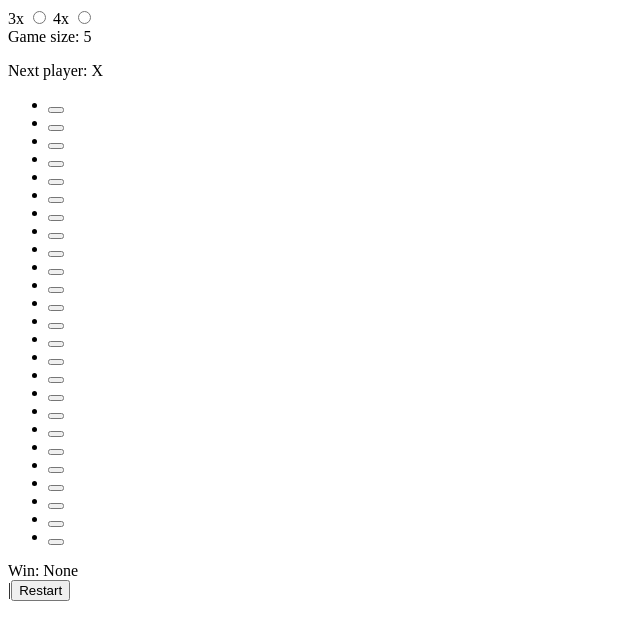
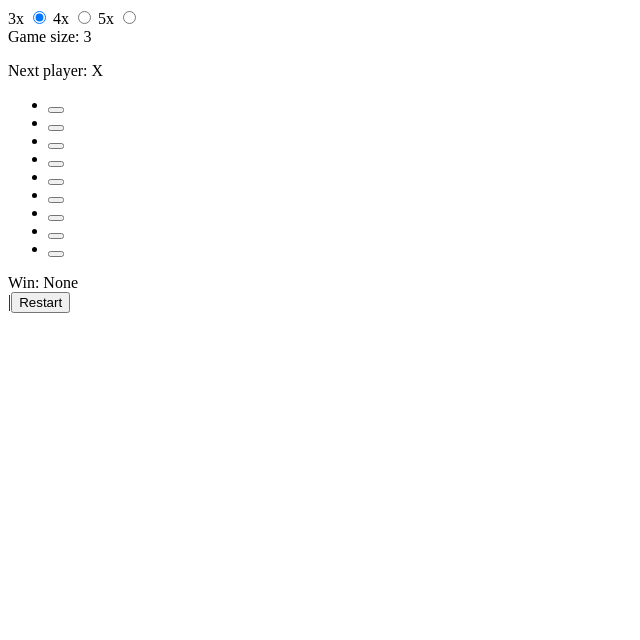
Before and after one commit to akramjonnuriddinov/vue-tic-tac-toe, a Vue app: page / in a window 1280 px wide. Shown: the top 640 px of the page, without its empty margins (0-640 px from the left). Built offline with nearby package versions, Linux system fonts and the light colour scheme; the HTML template or start-up script is replaced by a standard one.

Commit message:
add dynamic classes

```diff
--- a/src/components/TicTacToe.vue
+++ b/src/components/TicTacToe.vue
@@ -21,6 +21,16 @@
           name="game"
         />
       </label>
+      <label for="x5">
+        5x
+        <input
+          :value="5"
+          v-model="game_size"
+          id="x5"
+          type="radio"
+          name="game"
+        />
+      </label>
       <div>Game size: {{ game_size }}</div>
     </div>
 
@@ -28,11 +38,10 @@
 
     <div class="flex items-start justify-between">
       <ul class="flex flex-wrap border" :class="gameSizeClass">
-        <li v-for="(box, index) in boxes[game_size]" :key="index">
+        <li v-for="(box, index) in boxes" :key="index">
           <button
-            :disabled="win"
+            :disabled="box.length || win"
             @click="click(index)"
-            :class="{ 'bg-red-50': win }"
             class="flex items-center justify-center w-10 h-10 text-xl border disabled:bg-gray-100"
           >
             {{ box }}
@@ -65,15 +74,11 @@ export default {
   name: 'TicTacToe',
   data() {
     return {
-      boxes: {
-        3: this.createBoxes(3),
-        4: this.createBoxes(4),
-        5: this.createBoxes(5)
-      },
+      game_size: 3,
+      boxes: this.createBoxes(3),
       count: 0,
       combinations: [],
-      steps: [],
-      game_size: 5
+      steps: []
     }
   },
   computed: {
@@ -81,12 +86,8 @@ export default {
       return this.steps.length % 2 === 0 ? 'X' : 'O'
     },
     gameSizeClass() {
-      const classes = {
-        3: 'max-w-[122px]',
-        4: 'max-w-[162px]',
-        5: 'max-w-[202px]'
-      }
-      return classes[this.game_size]
+      const size = this.game_size * 40 + 2
+      return 'max-w-' + '[' + size + 'px]'
     },
     win() {
       let isWin = false
@@ -95,16 +96,13 @@ export default {
         const combination = this.combinations[i]
         let checkWin = true
         for (let j = 0; j < combination.length; j++) {
-          if (
-            this.boxes[this.game_size][combination[0]] !==
-            this.boxes[this.game_size][combination[j]]
-          ) {
+          if (this.boxes[combination[0]] !== this.boxes[combination[j]]) {
             checkWin = false
           }
         }
-        if (checkWin && this.boxes[this.game_size][combination[0]] !== '') {
+        if (checkWin && this.boxes[combination[0]] !== '') {
           isWin = true
-          winnedPlayer = this.boxes[this.game_size][combination[0]]
+          winnedPlayer = this.boxes[combination[0]]
           break
         }
       }
@@ -118,11 +116,10 @@ export default {
     }
   },
   watch: {
-    async game_size(value) {
+    async game_size() {
       this.combinations = await this.createCombination(this.game_size)
       this.steps = []
       this.restart()
-      console.log(typeof value)
     }
   },
   async mounted() {
@@ -130,19 +127,18 @@ export default {
   },
   methods: {
     click(index) {
-      this.boxes[this.game_size][index] = this.isActive
-      this.steps.push([...this.boxes[this.game_size]])
+      this.boxes[index] = this.isActive
+      this.steps.push([...this.boxes])
     },
     router(index) {
-      this.boxes[this.game_size] = [...this.steps[index]]
+      this.boxes = [...this.steps[index]]
       this.steps = this.steps.filter(
         (step) => this.steps.indexOf(step) <= index
       )
     },
     async restart() {
       this.combinations = await this.createCombination(this.game_size)
-      console.log(this.combinations)
-      this.boxes[this.game_size] = this.createBoxes(this.game_size)
+      this.boxes = this.createBoxes(this.game_size)
       this.steps = []
     },
     createBoxes(size) {
@@ -159,7 +155,6 @@ export default {
       for (let i = 0; i < size; i++) {
         const combination = []
         for (let j = 0; j < size; j++) {
-          // console.log(j, i, Number(x), typeof size)
           combination.push(j + x)
         }
         combinations.push(combination)
@@ -194,7 +189,6 @@ export default {
         }
       }
       combinations.push(combination2)
-      console.log(combinations)
       return [...combinations]
     }
   }
```
